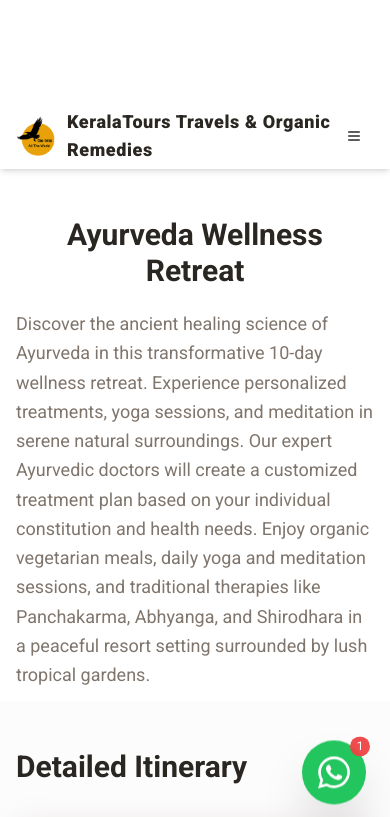
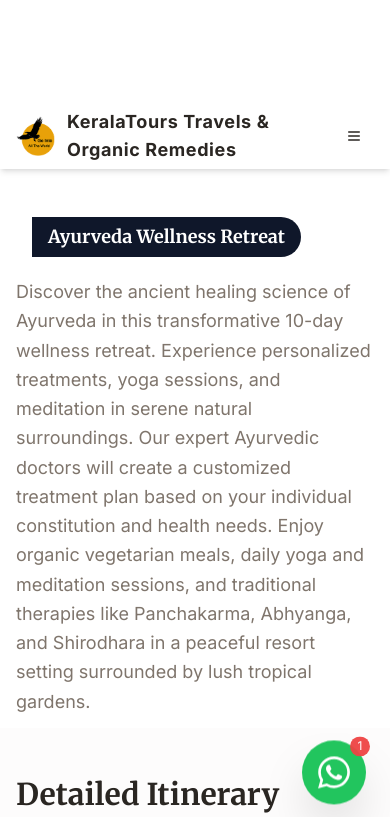
Before and after one commit to unniman123/joshyfinalwebsite, a React (Vite) app: page /tours/ayurveda-wellness-retreat in a window 390 px wide. Shown: the top 817 px of the page. Built offline with nearby package versions, Linux system fonts and the light colour scheme.

Commit message:
reverting., font change, color to the title

```diff
--- a/src/components/OverviewSection.tsx
+++ b/src/components/OverviewSection.tsx
@@ -19,7 +19,7 @@ const OverviewSection = ({ tour }: OverviewSectionProps) => {
 
             {/* Full overview content with no line limitations */}
             <div className="prose prose-lg max-w-none">
-              <p className="text-base md:text-lg text-muted-foreground leading-relaxed whitespace-pre-line">
+              <p className="text-base md:text-lg text-muted-foreground leading-relaxed whitespace-pre-line text-justify">
                 {overviewContent}
               </p>
             </div>
--- a/src/components/TourContentSections.tsx
+++ b/src/components/TourContentSections.tsx
@@ -25,10 +25,15 @@ const TourContentSections = ({ tour }: TourContentSectionsProps) => {
       <div className="w-full">
         {/* Tour Title Section - Center Aligned */}
         <section className="pt-12 md:pt-16 lg:pt-20 pb-2 md:py-3 lg:py-4 px-4">
-          <div className="container mx-auto max-w-7xl">
-            <h1 className="text-3xl md:text-4xl lg:text-5xl font-bold text-foreground text-center">
-              {tour.title}
-            </h1>
+          <div className="container mx-auto max-w-7xl px-4">
+            {/* Title pill aligned left with footer color, white text, rounded end */}
+            <div className="flex justify-start">
+              <div className="inline-block bg-slate-900 text-white rounded-r-full px-4 h-10 flex items-center">
+                <h1 className="text-lg md:text-xl lg:text-2xl font-bold leading-none">
+                  {tour.title}
+                </h1>
+              </div>
+            </div>
           </div>
         </section>
 
@@ -113,10 +118,14 @@ const TourContentSections = ({ tour }: TourContentSectionsProps) => {
     <div className="w-full">
         {/* Tour Title Section - Center Aligned */}
         <section className="py-8 md:py-12 lg:py-16 px-4">
-          <div className="container mx-auto max-w-7xl">
-            <h1 className="text-3xl md:text-4xl lg:text-5xl font-bold text-foreground text-center">
-              {tour.title}
-            </h1>
+          <div className="container mx-auto max-w-7xl px-4">
+            <div className="flex justify-start">
+              <div className="inline-block bg-slate-900 text-white rounded-r-full px-4 h-10 flex items-center">
+                <h1 className="text-lg md:text-xl lg:text-2xl font-bold leading-none">
+                  {tour.title}
+                </h1>
+              </div>
+            </div>
           </div>
         </section>
 
--- a/src/components/TourDetailHeader.tsx
+++ b/src/components/TourDetailHeader.tsx
@@ -9,7 +9,8 @@ interface TourDetailHeaderProps {
 const TourDetailHeader = ({
   tour
 }: TourDetailHeaderProps) => {
-  return <div className="relative">
+  return (
+    <div className="relative">
       {/* TODO: Replace hero image stub with TourImageGallery slideshow */}
       <TourImageGallery images={tour.images} />
 
@@ -20,8 +21,8 @@ const TourDetailHeader = ({
         <div className="container mx-auto max-w-7xl">
           <div className="grid grid-cols-1 lg:grid-cols-3 gap-6 items-end">
             <div className="lg:col-span-2">
-              <h1 className="text-4xl md:text-5xl font-bold mb-4">{tour.title}</h1>
-              <p className="text-lg text-white/90 mb-4 max-w-2xl">{tour.description}</p>
+              <h1 className="text-4xl md:text-5xl font-semibold mb-4">{tour.title}</h1>
+              <p className="text-lg text-white/90 mb-4 max-w-2xl font-normal">{tour.description}</p>
 
 
             </div>
@@ -34,6 +35,7 @@ const TourDetailHeader = ({
           </div>
         </div>
       </div>
-    </div>;
+    </div>
+  );
 };
 export default TourDetailHeader;
--- a/src/index.css
+++ b/src/index.css
@@ -1,5 +1,7 @@
 /* Custom component styles */
 @import './styles/socialIcons.css';
+/* Load font pairing for Option 1: Inter (UI) + Merriweather (headings) */
+@import url('https://fonts.googleapis.com/css2?family=Inter:wght@400;600;700&family=Merriweather:wght@400;700&display=swap');
 
 @tailwind base;
 @tailwind components;
@@ -155,8 +157,21 @@
 
   body {
     @apply bg-background text-foreground;
-    /* Use Roboto as the industrial-standard sans-serif across the site */
-    font-family: 'Roboto', 'Helvetica Neue', Arial, 'Noto Sans', system-ui, -apple-system, 'Segoe UI', sans-serif;
+    /* Option 1 font pairing: Inter for UI/body, Merriweather for headings */
+    font-family: 'Inter', 'Roboto', 'Helvetica Neue', Arial, 'Noto Sans', system-ui, -apple-system, 'Segoe UI', sans-serif;
+  }
+
+  /* Use Merriweather for all major headings to create an editorial, readable contrast */
+  h1,
+  h2,
+  h3,
+  h4,
+  h5,
+  h6 {
+    font-family: 'Merriweather', Georgia, 'Times New Roman', serif;
+    font-weight: 700;
+    -webkit-font-smoothing: antialiased;
+    -moz-osx-font-smoothing: grayscale;
   }
 }
 
--- a/tailwind.config.ts
+++ b/tailwind.config.ts
@@ -112,6 +112,19 @@ export default {
 				'gradient-warm': 'var(--gradient-warm)',
 				'gradient-hero': 'var(--gradient-hero)'
 			},
+				// Typography variants for special content areas (itinerary, overview etc.)
+				typography: {
+					itinerary: {
+						css: {
+							p: {
+								textAlign: 'justify'
+							},
+							'pre, code': {
+								whiteSpace: 'pre-line'
+							}
+						}
+					}
+				},
 			boxShadow: {
 				'golden': 'var(--shadow-golden)',
 				'warm': 'var(--shadow-warm)',
@@ -160,5 +173,5 @@ export default {
 			}
 		}
 	},
-	plugins: [require("tailwindcss-animate")],
+	plugins: [require("tailwindcss-animate"), require('@tailwindcss/typography')],
 } satisfies Config;
```
